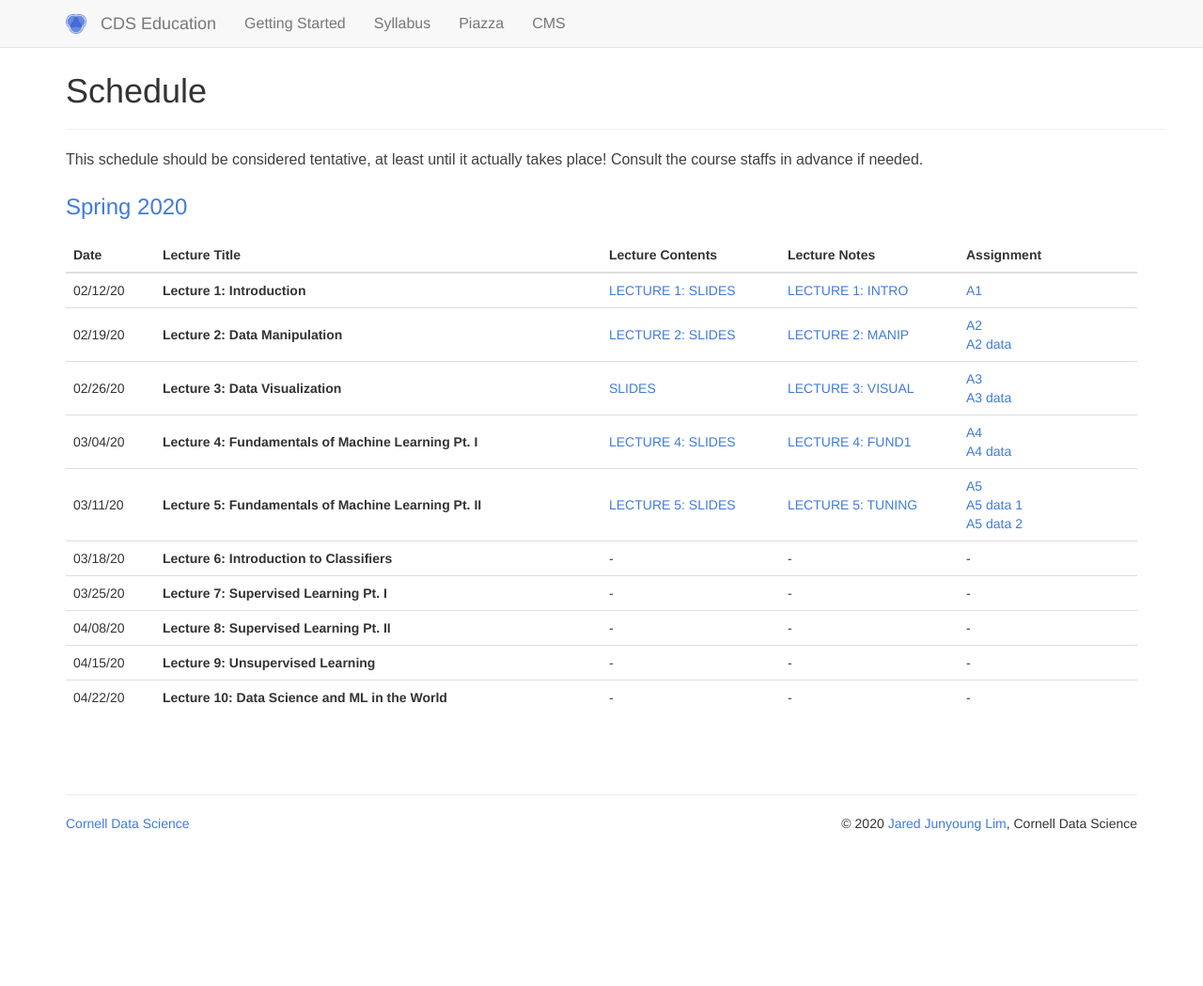
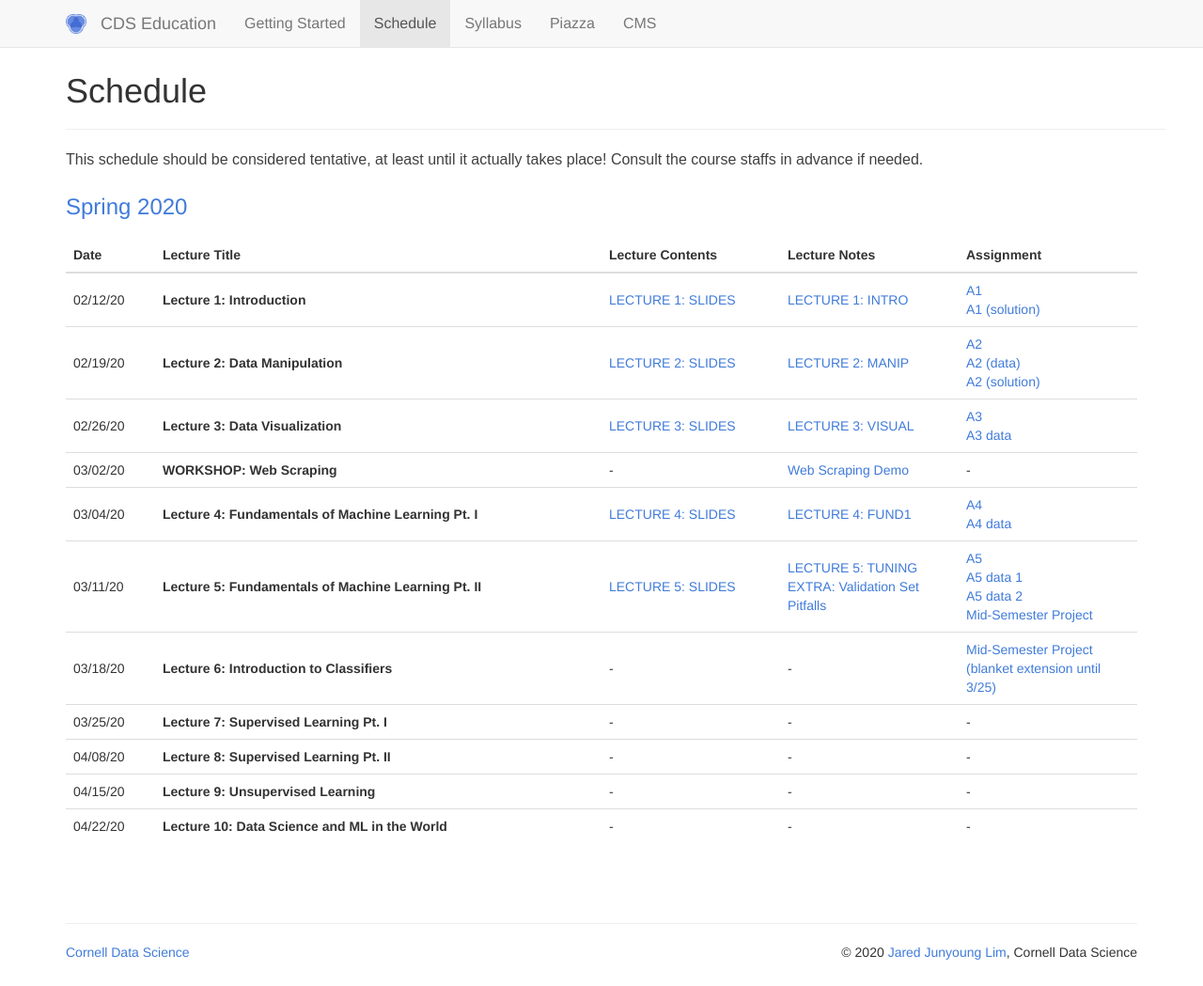
Before and after one commit to CornellDataScience/info1998, a Jekyll site: the page built from schedule.md, in a window 1280 px wide and 1049 px high. Shown: the whole window at 94% size. Built offline with Jekyll 4.4.1, drawn with Linux system fonts in a browser that asks for light colours.

Commit message:
Added solutions so far, plus extra course materials

```diff
--- a/_data/navpages.yml
+++ b/_data/navpages.yml
@@ -1,10 +1,10 @@
 - path: getting_started.md
   name: Getting Started
-  #- path: schedule.md
-  #  name: Schedule
+- path: schedule.md
+  name: Schedule
 - path: syllabus.md
   name: Syllabus
-- path: https://www.piazza.com/cornell/fall2019/info1998
+- path: https://www.piazza.com/cornell/spring2020/info1998
   name: Piazza
   external: true
 - path: https://cmsx.cs.cornell.edu/
--- a/_data/schedules.yml
+++ b/_data/schedules.yml
@@ -12,12 +12,14 @@ lectures:
     notes:
       -
         title: "LECTURE 1: INTRO"
-        link: "http://nbviewer.jupyter.org/github/JunyoungLim/machine-learning-course/blob/master/public/resources/notes/LECTURE 1 - NUMPY.ipynb"
+        link: "https://nbviewer.jupyter.org/github/CornellDataScience/info1998/blob/master/resources/SP20/assignments/release/Lecture_1__Introduction.ipynb"
     assignments:
       -
         title: "A1"
         link: "resources/SP20/assignments/release/Lecture_1__Introduction.ipynb"
-
+      -
+        title: "A1 (solution)"
+        link: "https://nbviewer.jupyter.org/github/CornellDataScience/info1998/blob/master/resources/SP20/assignments/solutions/Lecture_1__Introduction_Solutions.ipynb"
   ######################################## Week 2 #########################################
   -
     date: 2020-02-19
@@ -29,26 +31,29 @@ lectures:
     notes:
       -
         title: "LECTURE 2: MANIP"
-        link: "TODO"
+        link: "https://nbviewer.jupyter.org/github/CornellDataScience/info1998/blob/master/resources/SP20/assignments/release/Lecture_2__Data_Manipulation.ipynb"
     assignments:
       -
         title: "A2"
         link: "resources/SP20/assignments/release/Lecture_2__Data_Manipulation.ipynb"
       -
-        title: "A2 data"
+        title: "A2 (data)"
         link: "resources/data/lecture2data.csv"
+      -
+        title: "A2 (solution)"
+        link: "https://nbviewer.jupyter.org/github/CornellDataScience/info1998/blob/master/resources/SP20/assignments/solutions/Lecture_2__Data_Manipulation_Solutions.ipynb"
   ######################################## Week 3 #########################################
   -
     date: 2020-02-26
     title: "Lecture 3: Data Visualization"
     contents:
       -
-        title: "SLIDES"
+        title: "LECTURE 3: SLIDES"
         link: "resources/SP20/slides/LECTURE_3.pdf"
     notes:
       -
         title: "LECTURE 3: VISUAL"
-        link: "http://nbviewer.jupyter.org/github/JunyoungLim/machine-learning-course/blob/master/public/resources/notes/LECTURE 3 - SUPER.ipynb"
+        link: "https://nbviewer.jupyter.org/github/CornellDataScience/info1998/blob/master/resources/SP20/assignments/release/Lecture_3__Data_Visualization.ipynb"
     assignments:
       -
         title: "A3"
@@ -56,6 +61,14 @@ lectures:
       -
         title: "A3 data"
         link: "resources/data/temps.csv"
+  ######################################## Web Scraping Workshop #########################################
+  -
+    date: 2020-03-02
+    title: "WORKSHOP: Web Scraping"
+    notes:
+      -
+        title: "Web Scraping Demo"
+        link: "https://nbviewer.jupyter.org/github/CornellDataScience/info1998/blob/master/resources/SP20/extra/WebScraping_Workshop_Student_Edition.ipynb"
   ######################################## Week 4 #########################################
   -
     date: 2020-03-04
@@ -67,7 +80,7 @@ lectures:
     notes:
       -
         title: "LECTURE 4: FUND1"
-        link: "http://nbviewer.jupyter.org/github/JunyoungLim/machine-learning-course/blob/master/public/resources/notes/LECTURE 4 - CLASS.ipynb"
+        link: "https://nbviewer.jupyter.org/github/CornellDataScience/info1998/blob/master/resources/SP20/assignments/release/Lecture_4__ML_Fundamentals.ipynb"
     assignments:
       -
         title: "A4"
@@ -86,7 +99,10 @@ lectures:
     notes:
       -
         title: "LECTURE 5: TUNING"
-        link: "http://nbviewer.jupyter.org/github/JunyoungLim/machine-learning-course/blob/master/public/resources/notes/LECTURE 5 - SVM.ipynb"
+        link: "https://nbviewer.jupyter.org/github/CornellDataScience/info1998/blob/master/resources/SP20/assignments/release/Lecture_5__Assessing_Model_Accuracy.ipynb"
+      -
+        title: "EXTRA: Validation Set Pitfalls"
+        link: "https://nbviewer.jupyter.org/github/CornellDataScience/info1998/blob/master/resources/SP20/ValidationSet_Pitfall.ipynb"
     assignments:
       -
         title: "A5"
@@ -97,16 +113,21 @@ lectures:
       -
         title: "A5 data 2"
         link: "resources/data/lecture5dataB.csv"
+      -
+        title: "Mid-Semester Project"
+        link: "resources/SP20/assignments/release/MidSemester_Project.pdf"
   ######################################## Week 6 #########################################
   -
     date: 2020-03-18
     title: "Lecture 6: Introduction to Classifiers"
-
+    assignments:
+      -
+        title: "Mid-Semester Project (blanket extension until 3/25)"
+        link: "resources/SP20/assignments/release/MidSemester_Project.pdf"
   ######################################## Week 7 #########################################
   -
     date: 2020-03-25
     title: "Lecture 7: Supervised Learning Pt. I"
-
   ######################################## Week 8 #########################################
   -
     date: 2020-04-08
```
Also changed, not shown: 6 other files.
